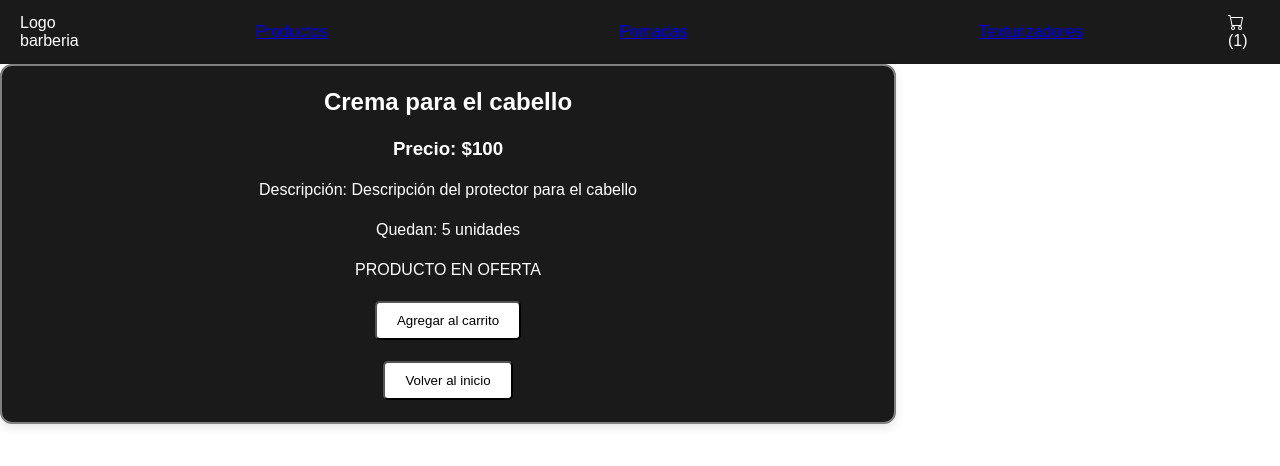
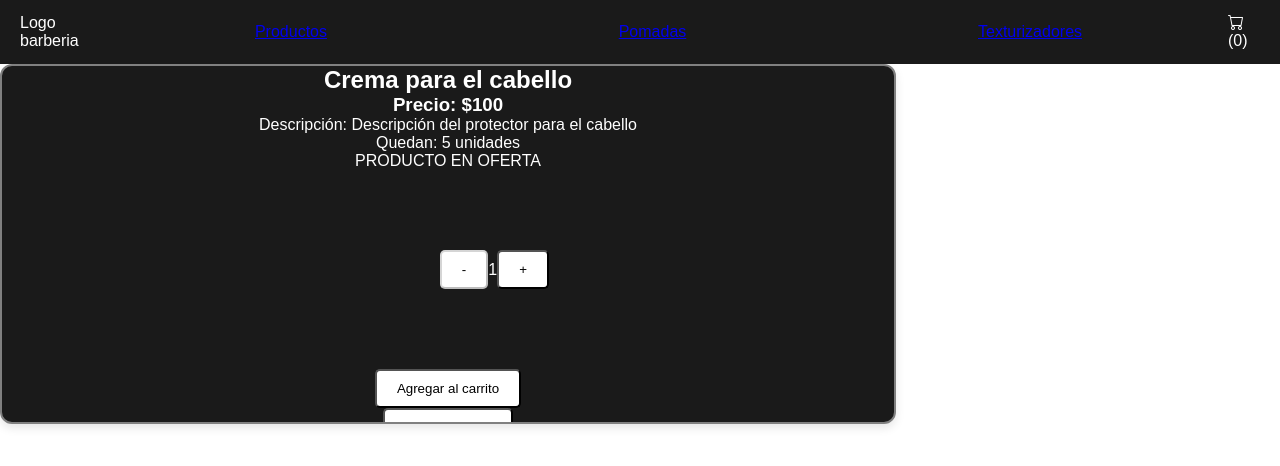
Before and after one commit to goncebatleandro/Ecommer-Barber, a React (Vite) app: page /detalle/1 in a window 1280 px wide. Shown: the top 466 px of the page. Built offline with nearby package versions, Linux system fonts and the light colour scheme.

Commit message:
Commit 1

```diff
--- a/src/components/CartWidget/CartWitged.jsx
+++ b/src/components/CartWidget/CartWitged.jsx
@@ -1,8 +1,12 @@
+import { useAppContext } from '../../context/context';
 import './CartWidget.css'
 
 function CartWidget() {
+
+    const {carrito} = useAppContext();
+
     return (
-            <p className="bi bi-cart">(1)</p>
+            <p onClick={() => console.log(carrito)} className="bi bi-cart">({carrito.length})</p>
     );
 
 };
--- a/src/components/Contador/Contador.jsx
+++ b/src/components/Contador/Contador.jsx
@@ -1,26 +1,17 @@
-import { useState } from 'react';
+import { useAppContext } from '../../context/context';
 import './Contador.css'
 
 
-function Contador() {
+function Contador({stock}) {
 
-    const [numero, setNumero] = useState(0);
-
-    const modificarNumero = (operacion) => {
-        if(operacion === "+"){
-            setNumero(numero + 1);
-        } else {
-            setNumero(numero - 1);
-        };
-    };
+    const {contador, setContador} = useAppContext();
 
     return (
         <div className='contador-container'>
-            <h1>Contador</h1>
             <div className='buttons-container'>
-                <button className='btn-contador' onClick={() => modificarNumero("-")}>-</button>
-                <p id='numero'>{numero}</p>
-                <button className='btn-contador' onClick={() => modificarNumero("+")}>+</button>
+                <button disabled={contador === 1} className='btn-contador' onClick={() => setContador(contador - 1)}>-</button>
+                <p id='numero'>{contador}</p>
+                <button disabled={contador === stock} className='btn-contador' onClick={() => setContador(contador + 1)}>+</button>
             </div>
         </div>
     )
--- a/src/components/Item/Item.jsx
+++ b/src/components/Item/Item.jsx
@@ -1,17 +1,17 @@
 import { Link } from 'react-router-dom';
 import './Item.css'
+import { useAppContext } from '../../context/context';
 
 function Item({id, nombre, precio}) {
 
-    function agregarAlCarrito(){
-        console.log("Agregaste al carrito", nombre)
-    }
+    const { agregarAlCarrito } = useAppContext();
+
 
     return (
             <div className='card'>
                   <h2>{nombre || "SIN STOCK"}</h2>
                   <h3>Precio: {precio || "NO DISPONIBLE PARA SU COMPRA"}</h3>
-                  <button disabled={!nombre} onClick={() => agregarAlCarrito()}>Agregar al carrito</button>
+                  <button disabled={!nombre} onClick={() => agregarAlCarrito({id, nombre, precio, cantidad: 1})}>Agregar al carrito</button>
                   <Link to={`/detalle/${id}`}>
                   <button disabled={!nombre}>
                     Ver detalles
--- a/src/components/ItemDetail/ItemDetail.jsx
+++ b/src/components/ItemDetail/ItemDetail.jsx
@@ -3,6 +3,8 @@ import './ItemDetail.css';
 import { fetchData } from '../../FetchData';
 import { Link, useParams } from 'react-router-dom';
 import Loader from '../Loader/Loader';
+import { useAppContext } from '../../context/context';
+import Contador from '../Contador/Contador';
 
 function ItemDetail() {
 
@@ -10,10 +12,7 @@ function ItemDetail() {
 
     const [detalle, setDetalle] = useState(null);
 
-    function agregarAlCarrito(){
-        console.log("Agregaste al carrito", nombre)
-    };
-
+    const { agregarAlCarrito, contador } = useAppContext();
 
     useEffect(()  =>{
       fetchData().then(response => {
@@ -41,7 +40,10 @@ function ItemDetail() {
                   {
                     detalle.oferta && <p>PRODUCTO EN OFERTA</p>
                 }
-                  <button disabled={detalle.stock === 0} onClick={() => agregarAlCarrito()}>Agregar al carrito</button>
+                {
+                  detalle.stock && <Contador stock={detalle.stock} />
+                }
+                  <button disabled={detalle.stock === 0} onClick={() => agregarAlCarrito({id: detalle.id, nombre: detalle.nombre, precio: detalle.precio, cantidad: contador})}>Agregar al carrito</button>
                   <Link to="/">
                   <button >Volver al inicio</button>
                   </Link>
--- /dev/null
+++ b/src/context/context.jsx
@@ -0,0 +1,39 @@
+import { createContext, useContext, useState } from "react";
+import productos from "../productos";
+
+const AppContext = createContext();
+
+export const useAppContext = () => useContext(AppContext);
+
+export const ContextProvider = (props) => {
+    const [carrito, setCarrito] = useState([]);
+    const [contador, setContador] = useState(1);
+
+    const agregarAlCarrito = (productos) => {
+        if(carrito.some(el => el.id === productos.id)) {
+            const newCarrito = carrito.map(el => {
+                if(el.id === productos.id){
+                    return {
+                        ...el,
+                        cantidad: el.cantidad + productos.cantidad
+                    };
+                } else {
+                    return el;
+                }
+            });
+
+            setCarrito(newCarrito);
+
+        } else {
+            setCarrito ([...carrito, productos]);
+        };
+        setContador(1);
+
+    };
+
+    return (
+        <AppContext.Provider value={{carrito, agregarAlCarrito, contador, setContador}}>
+            {props.children}
+        </AppContext.Provider>
+    );
+};
```
Also changed, not shown: src/App.jsx (+3 -9 lines).
